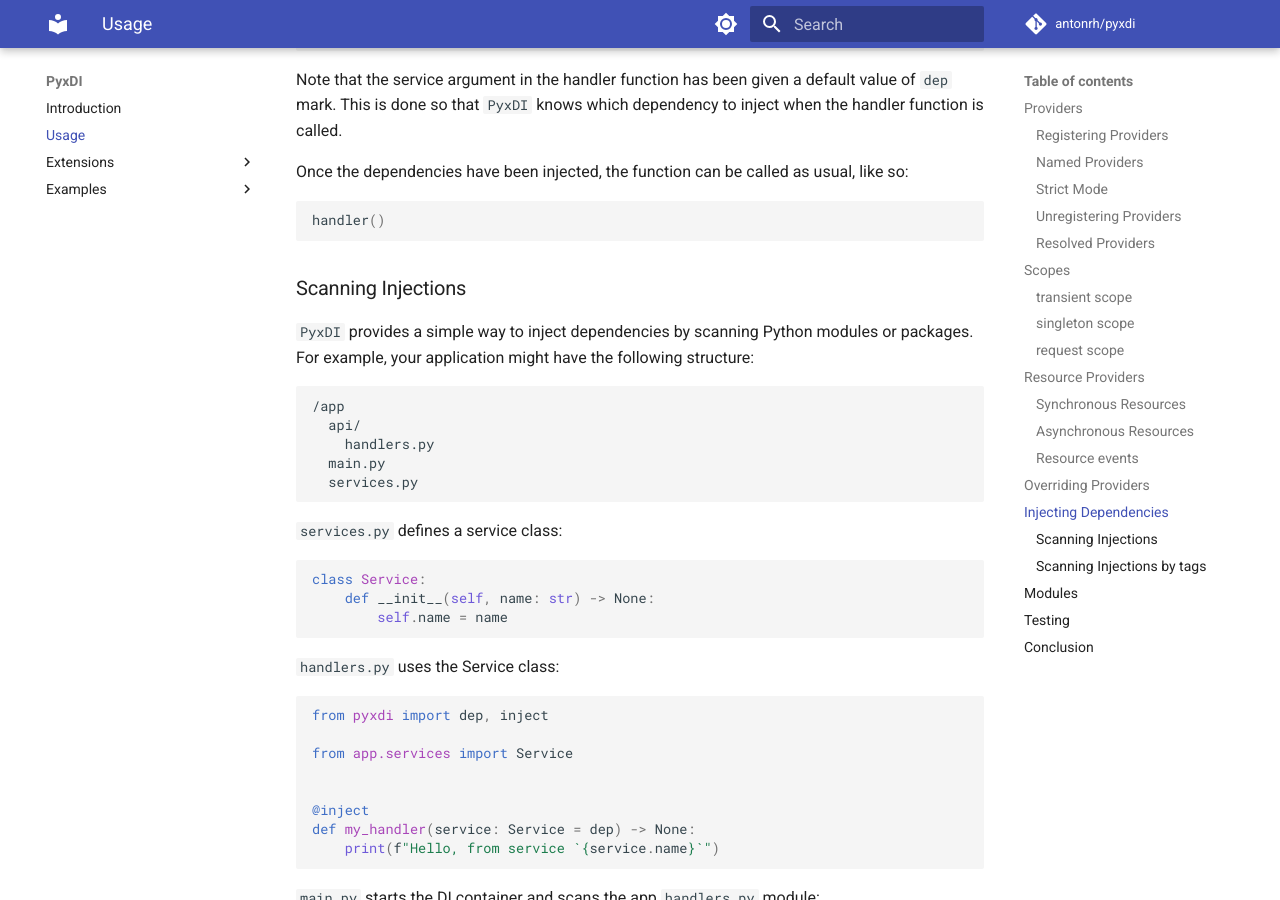
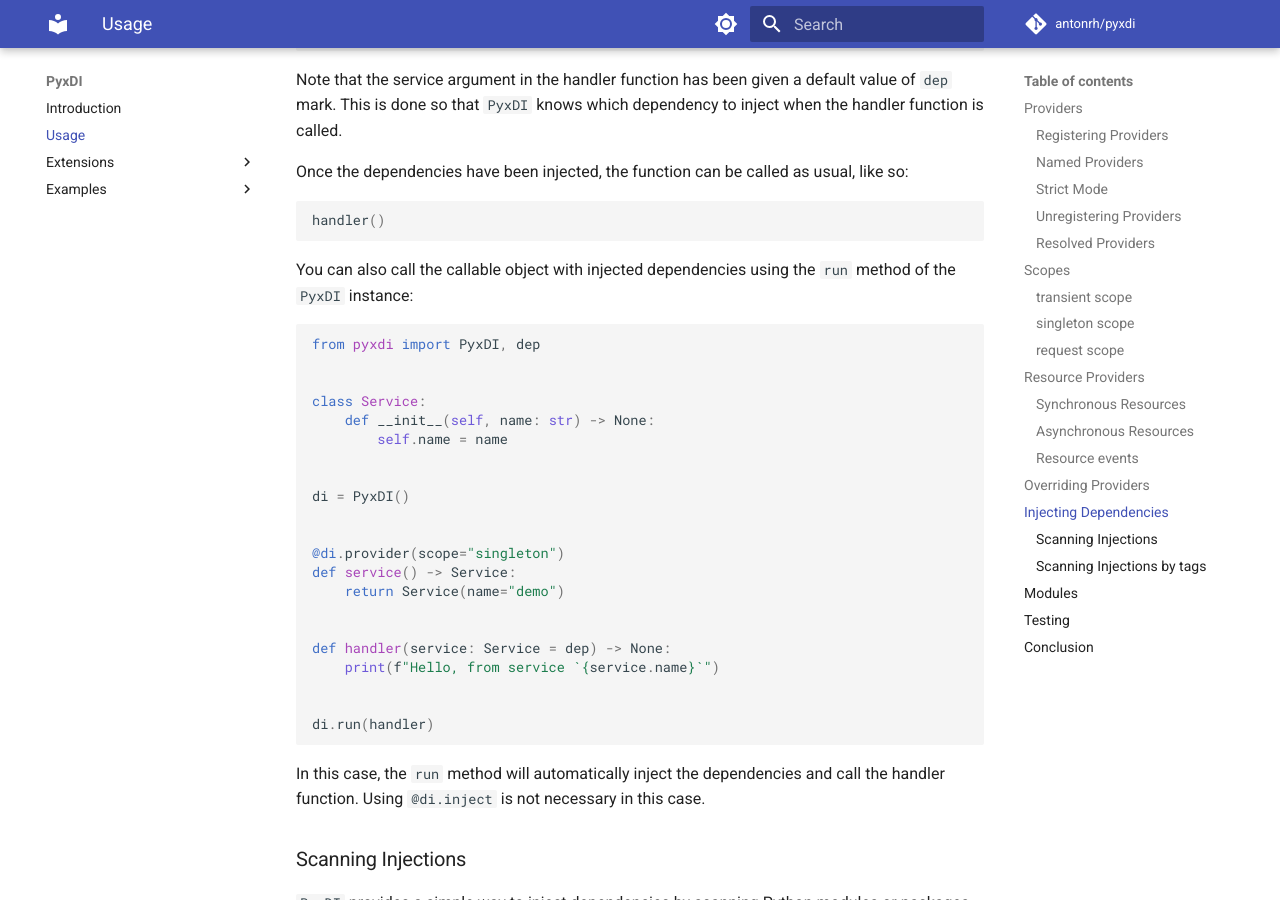
Before and after one commit to antonrh/anydi, an MkDocs documentation site: the page built from docs/usage.md, in a window 1280 px wide and 900 px high, scrolled down 10867 px. Built offline with MkDocs 1.6.1 and Material for MkDocs 9.7.7, drawn with Linux system fonts in a browser that asks for light colours; comment, search, counter and statistics services are not loaded; some of the changed text lies outside the part shown.

Commit message:
Add run method

````diff
--- a/docs/usage.md
+++ b/docs/usage.md
@@ -493,7 +493,7 @@ def goodbye_message() -> str:
 
 ## Injecting Dependencies
 
-In order to use the dependencies that have been provided to the `PyxDI` container, they need to be injected into the functions or classes that require them. This can be done by using the @di.inject decorator.
+In order to use the dependencies that have been provided to the `PyxDI` container, they need to be injected into the functions or classes that require them. This can be done by using the `@di.inject` decorator.
 
 Here's an example of how to use the `@di.inject` decorator:
 
@@ -526,6 +526,35 @@ Once the dependencies have been injected, the function can be called as usual, l
 ```python
 handler()
 ```
+
+You can also call the callable object with injected dependencies using the `run` method of the `PyxDI` instance:
+
+```python
+from pyxdi import PyxDI, dep
+
+
+class Service:
+    def __init__(self, name: str) -> None:
+        self.name = name
+
+
+di = PyxDI()
+
+
+@di.provider(scope="singleton")
+def service() -> Service:
+    return Service(name="demo")
+
+
+def handler(service: Service = dep) -> None:
+    print(f"Hello, from service `{service.name}`")
+
+
+di.run(handler)
+```
+
+In this case, the `run` method will automatically inject the dependencies and call the handler function. Using `@di.inject` is not necessary in this case.
+
 
 ### Scanning Injections
 
````
Also changed, not shown: 2 other files.
